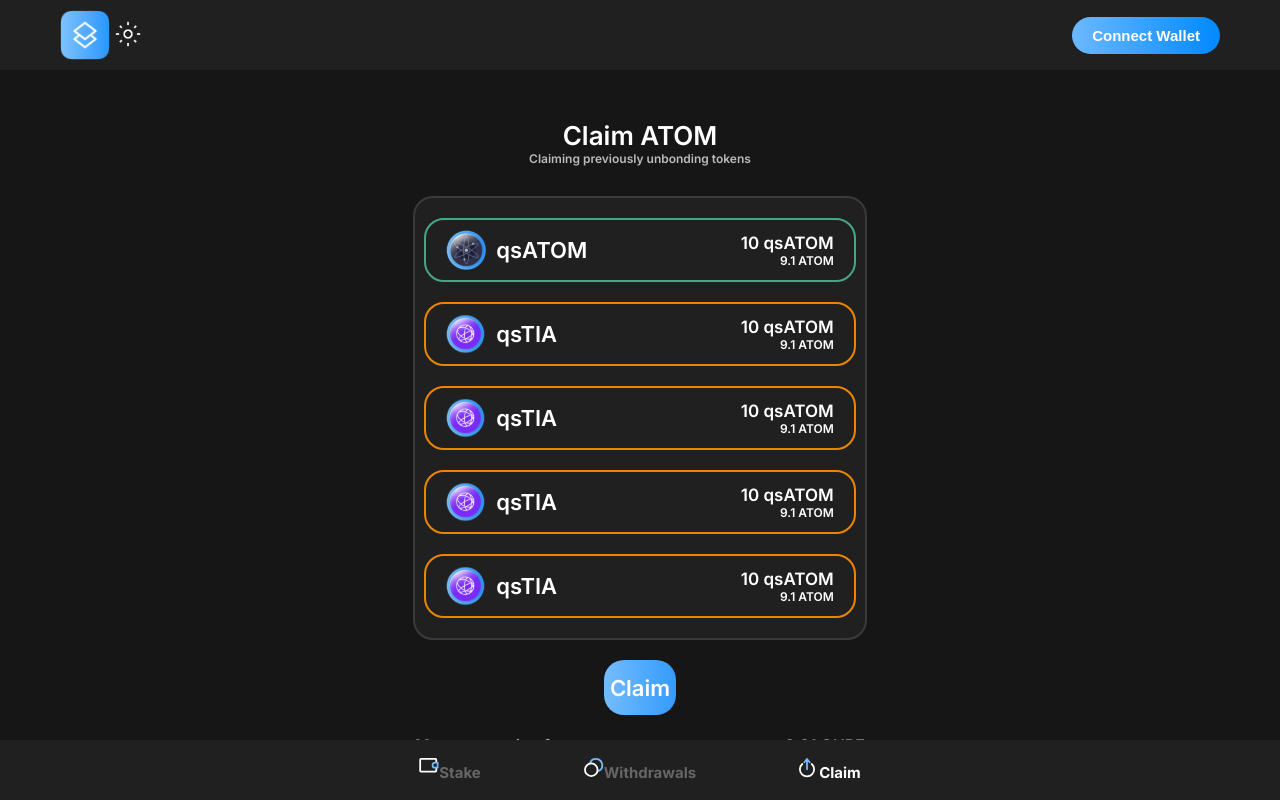
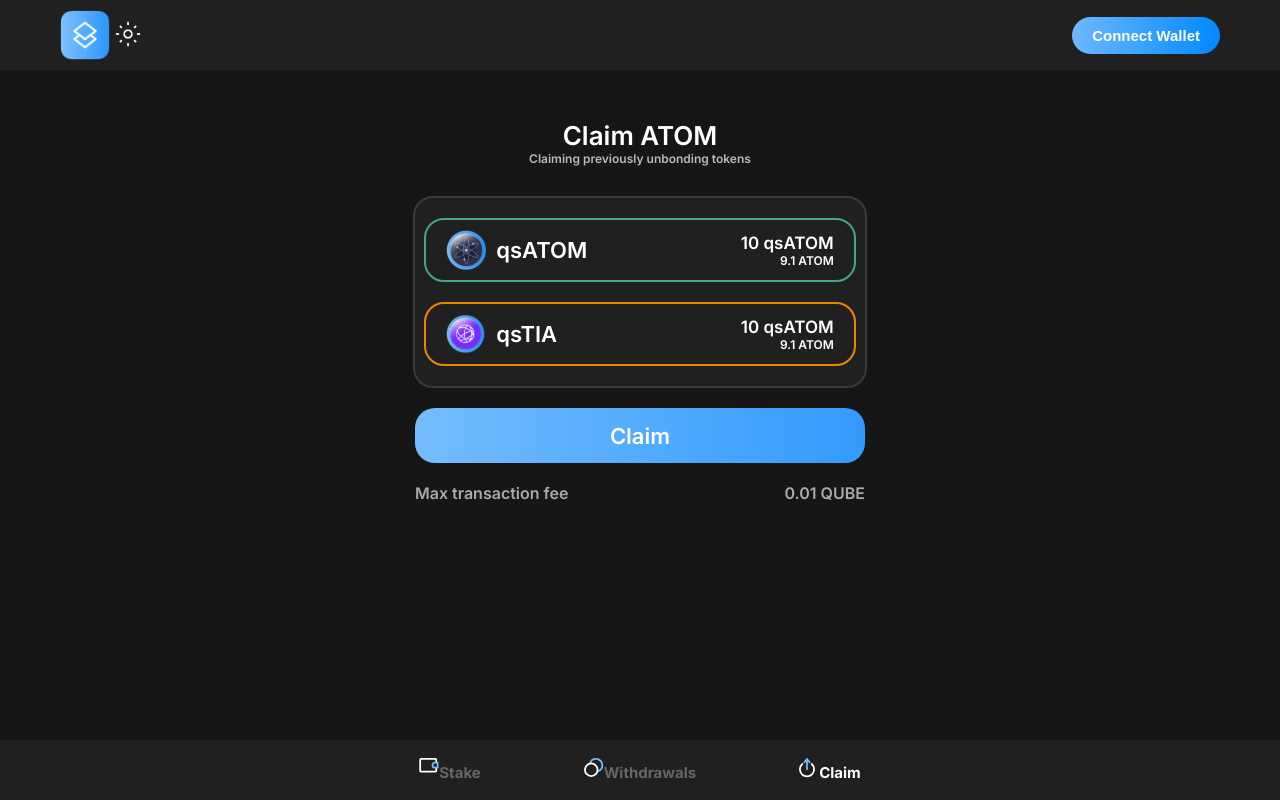
Before and after one commit to QubeLedger/staking-frontend, a React (Create React App) app: page /claim in a window 1280 px wide. Built offline with nearby package versions, Linux system fonts and the light colour scheme.

Commit message:
fix: claim page

```diff
--- a/src/components/Page/ClaimPage/ClaimPage.tsx
+++ b/src/components/Page/ClaimPage/ClaimPage.tsx
@@ -9,9 +9,15 @@ const Container = styled.div`
     display: flex;
     flex-direction: column;
     align-items: center;
+    margin-bottom: 100px;
     @media (max-width: 500px) {
         width: 90%
     }
+`
+
+const Confirm = styled.div`
+    width: 100%;
+    display: flex;
 `
 
 
@@ -20,9 +26,9 @@ export const ClaimPage = () => {
         <Container>
             <ClaimPageHeader/>
             <ClaimPageField/>
-            <div style={{display: "flex"}}>
+            <Confirm>
                 <ClaimPageConfirm/>
-            </div>
+            </Confirm>
             <ClaimPageInfo/>
         </Container>
     )
--- a/src/components/Page/ClaimPage/ClaimPageField/ClaimPageField.tsx
+++ b/src/components/Page/ClaimPage/ClaimPageField/ClaimPageField.tsx
@@ -80,27 +80,6 @@ export const ClaimPageField = () => {
                 </TokenContainer>
                 <ClaimPageAmount />
             </Field>
-            <Field style={{ border: "2px solid #EC8600" }}>
-                <TokenContainer>
-                    <TokenLogo src={qsTIAlofo} />
-                    <TokenName TextColor={theme.TextColor}>qsTIA</TokenName>
-                </TokenContainer>
-                <ClaimPageAmount />
-            </Field>
-            <Field style={{ border: "2px solid #EC8600" }}>
-                <TokenContainer>
-                    <TokenLogo src={qsTIAlofo} />
-                    <TokenName TextColor={theme.TextColor}>qsTIA</TokenName>
-                </TokenContainer>
-                <ClaimPageAmount />
-            </Field>
-            <Field style={{ border: "2px solid #EC8600" }}>
-                <TokenContainer>
-                    <TokenLogo src={qsTIAlofo} />
-                    <TokenName TextColor={theme.TextColor}>qsTIA</TokenName>
-                </TokenContainer>
-                <ClaimPageAmount />
-            </Field>
         </Container>
     )
 }
```
Also changed, not shown: 1 other file (tests, documents, lock files or other folders).
